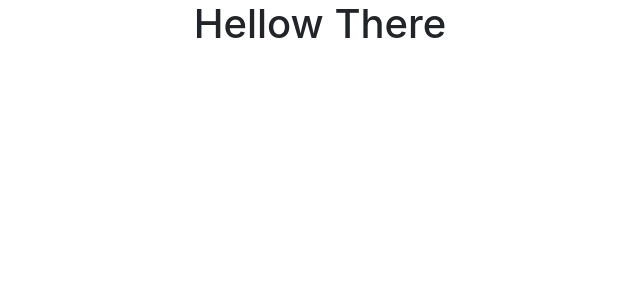
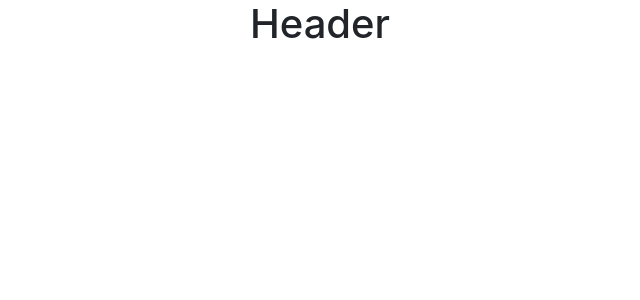
Before and after one commit to Soyebmahir/Independent-Service-Provider, a React (Create React App) app: page / in a window 1280 px wide. Shown: the top 300 px of the page, without its empty margins (320-960 px from the left). Built offline with nearby package versions, Linux system fonts and the light colour scheme.

Commit message:
create some component and add browserRouter

```diff
--- a/src/App.js
+++ b/src/App.js
@@ -1,10 +1,11 @@
 
 import './App.css';
+import Header from './Shared/Header/Header';
 
 function App() {
   return (
     <div className="App">
-      <h1>Hellow There</h1>
+      <Header></Header>
     </div>
   );
 }
--- /dev/null
+++ b/src/Shared/Header/Header.js
@@ -0,0 +1,11 @@
+import React from 'react';
+
+const Header = () => {
+    return (
+        <div>
+            <h1>Header</h1>
+        </div>
+    );
+};
+
+export default Header;
--- a/src/index.js
+++ b/src/index.js
@@ -3,12 +3,16 @@ import ReactDOM from 'react-dom/client';
 import './index.css';
 import App from './App';
 import reportWebVitals from './reportWebVitals';
+import { BrowserRouter } from 'react-router-dom';
 
 const root = ReactDOM.createRoot(document.getElementById('root'));
 root.render(
-  <React.StrictMode>
-    <App />
-  </React.StrictMode>
+  <BrowserRouter>
+    <React.StrictMode>
+      <App />
+    </React.StrictMode>
+  </BrowserRouter>
+
 );
 
 // If you want to start measuring performance in your app, pass a function
```
Also changed, not shown: src/Shared/Footer/Footer.css (added), src/Shared/Footer/Footer.js (added), src/Shared/Header/Header.css (added), src/component/Home/Banner/Banner.js (added), src/component/Home/Home/Home.css (added), src/component/Home/Home/Home.js (added), src/component/Home/Services/Services.css (added), src/component/Home/Services/Services.js (added).
